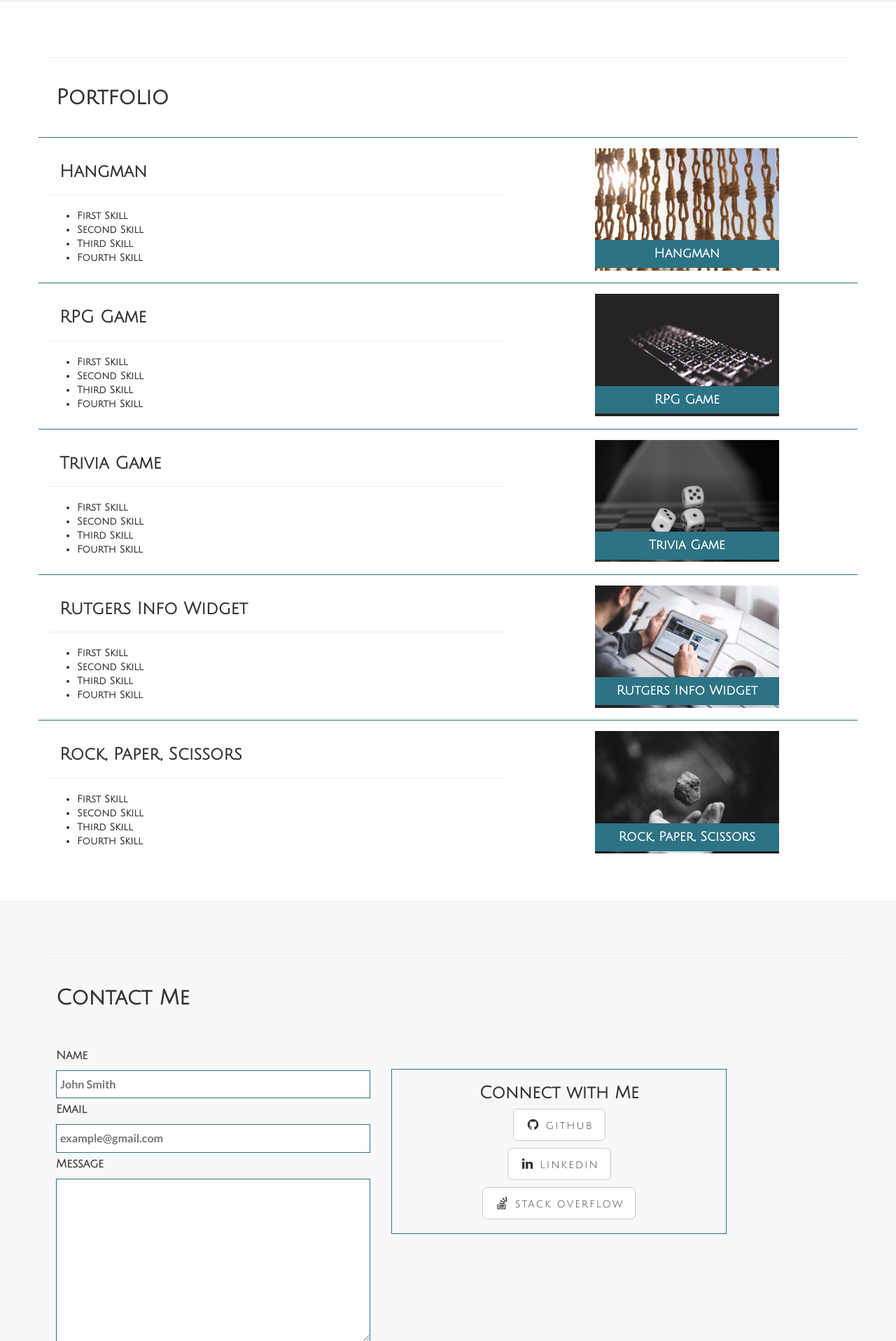
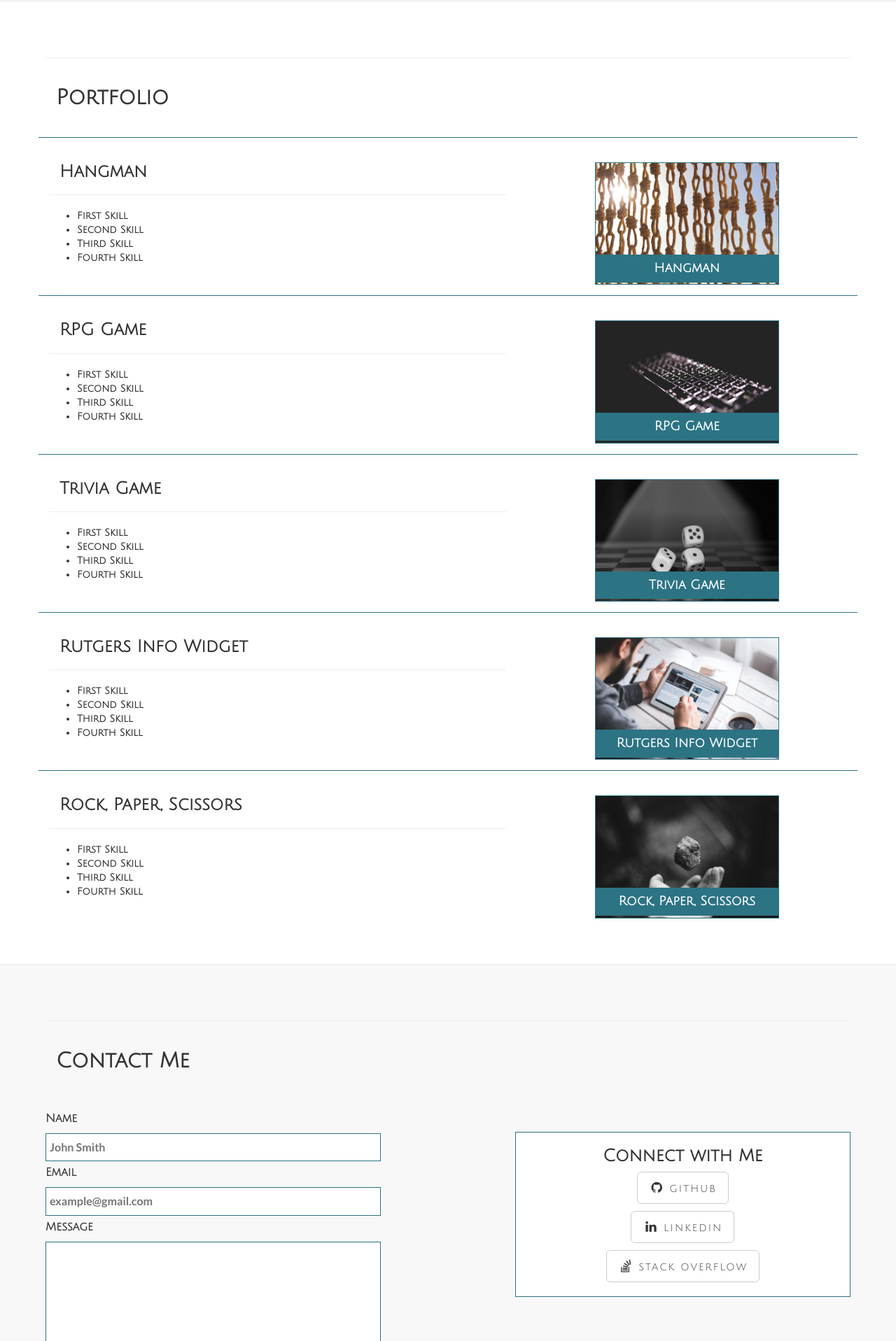
Before and after one commit to dnhart/Bootstrap-Portfolio, a PHP site: page / in a window 1280 px wide. Shown: the part 1454-3371 px from the top of the page at 70% size. Run offline with PHP 8.4, Linux system fonts and the light colour scheme.

Commit message:
fixed buggy layout issues. Added favicon

```diff
--- a/css/landing-page.css
+++ b/css/landing-page.css
@@ -79,6 +79,7 @@ input, textarea {
     margin: 0;
     font-family: 'Rock Salt', 'Julius Sans One',sans-serif;
     font-size: 2em;
+    white-space: nowrap;
 }
 
 .lead {
@@ -185,11 +186,22 @@ ul.intro-social-buttons {
 
 .content-section-a>.container>.col-sm-6>.img-repsonsive {
     margin: 15px auto;
+    border: 1px solid #2c7384;
+}
+
+.content-section-c {
+    padding: 50px 0;
+    background-color: #f8f8f8;
+}
+
+.content-section-c>.container>.col-sm-6>.img-repsonsive {
+    margin: 15px auto;
 }
 
 
 .carousel-inner>.item>a>img, .carousel-inner>.item>img, .img-responsive, .thumbnail a>img, .thumbnail>img {
     margin: auto;
+    border: 1px solid #2c7384;
 }
 
 .content-section-b {
@@ -212,6 +224,10 @@ ul.intro-social-buttons {
 .portitem {
     padding: 15px 0 15px 0;
     border-top: 1px solid  #2c7384;
+}
+
+.content-section-b > .container > .portitem > .col-md-3 {
+    margin-top: 20px;
 }
 
 .project {
@@ -238,7 +254,6 @@ ul.intro-social-buttons {
     color: #ffffff;
 }
 
-
 .projectname>h4{
     padding: 10px;
     margin: 0;
@@ -248,7 +263,9 @@ ul.intro-social-buttons {
     opacity: 0.9;
 }
 
-
+.content-section-c > .container > .row > .col-sm-6 {
+    padding: 0;
+}
 
 #mySubmit {
     color: #ffffff;
@@ -267,18 +284,19 @@ ul.intro-social-buttons {
 .connect {
     text-align: center;
     border: 1px solid  #2c7384;
-    margin: 2.5em 15px 0 15px;
+    margin-top: 2.5em;
     padding: 0 0 10px 0;
+    background-color: #ffffff;
 }
 
-.content-section-a > .container > .row > .connect > ul.intro-social-buttons {
+.content-section-c > .container > .row > .connect > ul.intro-social-buttons {
     margin: 10px;
     display: block;
     list-style: none;
-    padding:0;
+    padding: 0;
 }
 
-.content-section-a > .container > .row > .connect > ul.intro-social-buttons > li {
+.content-section-c > .container > .row > .connect > ul.intro-social-buttons > li {
     margin: 10px 0 10px 0;
 }
 
--- a/index.html
+++ b/index.html
@@ -7,7 +7,8 @@
     <meta http-equiv="X-UA-Compatible" content="IE=edge">
     <meta name="viewport" content="width=device-width, initial-scale=1">
     <meta name="description" content="">
-    <meta name="author" content="">
+    <meta name="author" content="D'Ann Hart">
+    <link rel="icon" href="img/favicon.png">
 
     <title>D'Ann Hart - Web Designer, Photographer, Problem Solver</title>
 
@@ -266,7 +267,7 @@
     </div>
     <!-- /.content-section-b -->
     <a  name="contact"></a>
-    <div class="content-section-a">
+    <div class="content-section-c">
         <div class="container">
             <div class="row">
                 <hr class="section-heading-spacer">
@@ -285,7 +286,7 @@
                         <input type="submit" id="mySubmit" value="Submit">
                     </form>
                 </div>
-                <div class="col-lg-5 col-lg-offset-2 col-sm-4 col-sm-offest-2 connect">
+                <div class="col-lg-5 col-lg-offset-2 col-sm-5 col-sm-offset-1 connect">
 
                     <h3>Connect with Me</h3>
                     <ul class="intro-social-buttons">
```
Also changed, not shown: img/favicon.png (added).
